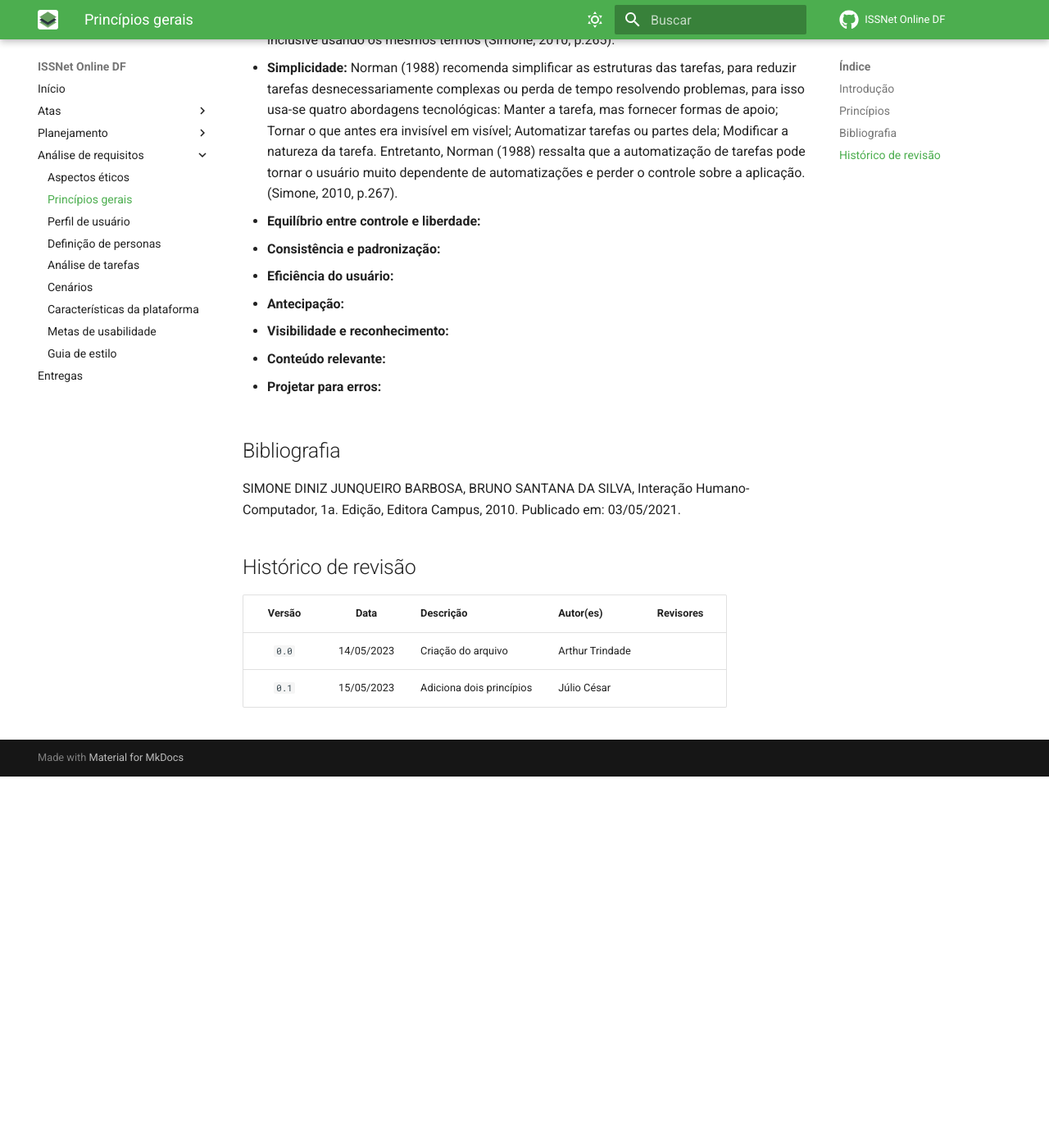
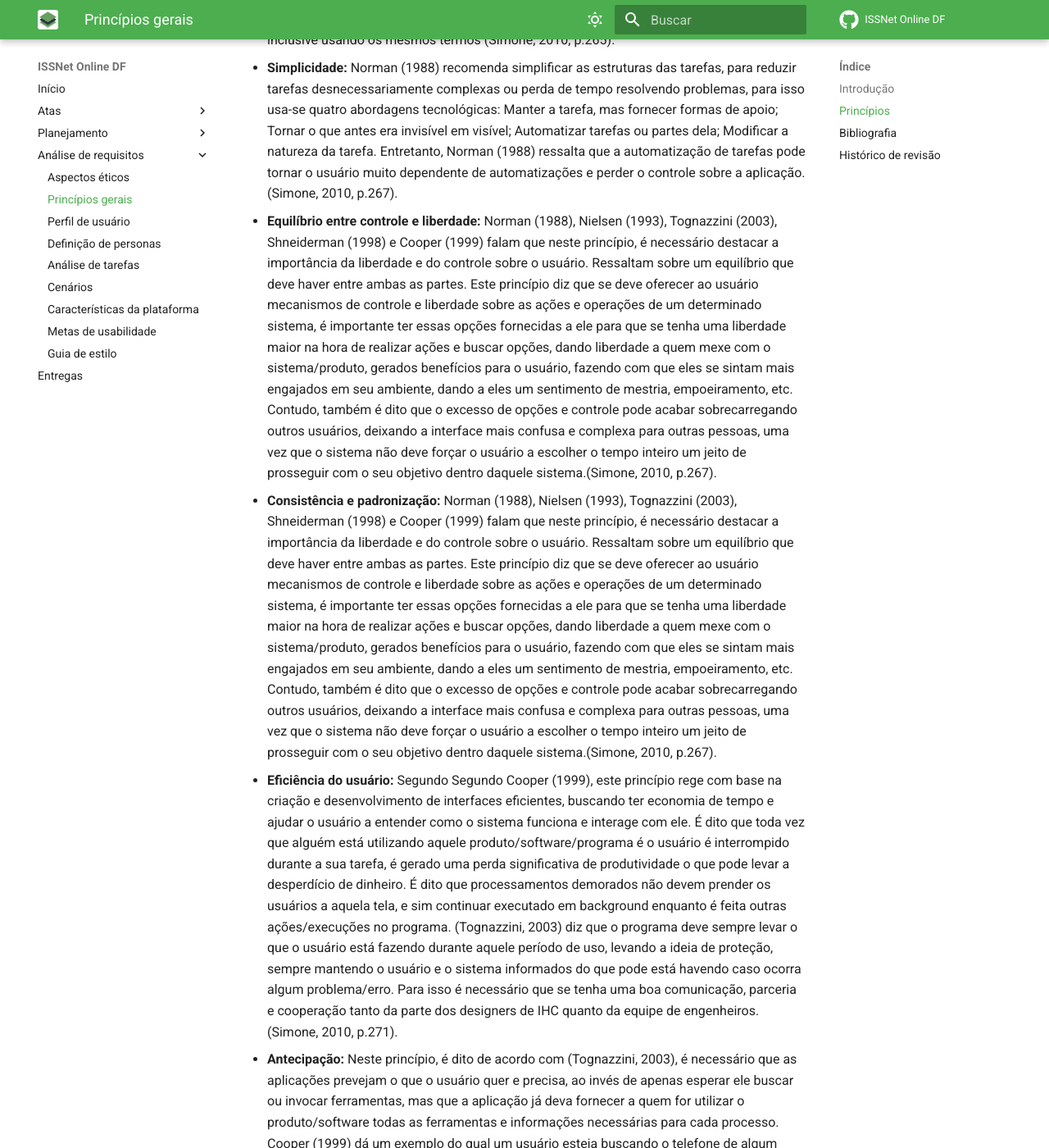
Before and after one commit to Interacao-Humano-Computador/2023.1-ISSNet, an MkDocs documentation site: the page built from gitpages/docs/analise_de_requisitos/principios_gerais.md, in a window 1280 px wide and 1400 px high, scrolled down 618 px. Shown: the whole window at 82% size. Built offline with MkDocs 1.6.1 and Material for MkDocs 9.7.7, drawn with Linux system fonts in a browser that asks for light colours; comment, search, counter and statistics services are not loaded; before the commit the page ends 1565 px from its top, so only the background shows below that; some of the changed text lies outside the part shown.

Commit message:
Update principios_gerais.md

```diff
--- a/gitpages/docs/analise_de_requisitos/principios_gerais.md
+++ b/gitpages/docs/analise_de_requisitos/principios_gerais.md
@@ -7,13 +7,13 @@ A literatura de Interação Humano Computador tem muitos princípios, diretrizes
 - **Correspondência com as expectativas do usuário**: Sempre que possível o designer deve utilizar jargões, expressões e metáforas que correspondem com atividades do mundo real, para evitar que o usuário tenha que memorizar ou pensar muito sobre termos ou ações para realizar uma tarefa, por exemplo: um site de compras atua similar ao de uma loja real, primeiro você busca o produto, depois de seleciona-lo você o coloca no carrinho e procede para o caixa para realizar o pagamento, o mesmo processo que em um site de compras, inclusive usando os mesmos termos (Simone, 2010, p.265).
 - **Simplicidade:** Norman (1988) recomenda simplificar as estruturas das tarefas, para reduzir tarefas desnecessariamente complexas ou perda de tempo resolvendo problemas, para isso usa-se quatro abordagens tecnológicas: Manter a tarefa, mas fornecer formas de apoio; Tornar o que antes era invisível em visível; Automatizar tarefas ou partes dela; Modificar a natureza da tarefa. Entretanto, Norman (1988) ressalta que a automatização de tarefas pode tornar o usuário muito dependente de automatizações e perder o controle sobre a aplicação. (Simone, 2010, p.267).
 
-- **Equilíbrio entre controle e liberdade:**
+- **Equilíbrio entre controle e liberdade:** Norman (1988), Nielsen (1993), Tognazzini (2003), Shneiderman (1998) e Cooper (1999) falam que neste princípio, é necessário destacar a importância da liberdade e do controle sobre o usuário. Ressaltam sobre um equilíbrio que deve haver entre ambas as partes. Este princípio diz que se deve oferecer ao usuário mecanismos de controle e liberdade sobre as ações e operações de um determinado sistema, é importante ter essas opções fornecidas a ele para que se tenha uma liberdade maior na hora de realizar ações e buscar opções, dando liberdade a quem mexe com o sistema/produto, gerados benefícios para o usuário, fazendo com que eles se sintam mais engajados em seu ambiente, dando a eles um sentimento de mestria, empoeiramento, etc. Contudo, também é dito que o excesso de opções e controle pode acabar sobrecarregando outros usuários, deixando a interface mais confusa e complexa para outras pessoas, uma vez que o sistema não deve forçar o usuário a escolher o tempo inteiro um jeito de prosseguir com o seu objetivo dentro daquele sistema.(Simone, 2010, p.267).
 
-- **Consistência e padronização:**
+- **Consistência e padronização:** Norman (1988), Nielsen (1993), Tognazzini (2003), Shneiderman (1998) e Cooper (1999) falam que neste princípio, é necessário destacar a importância da liberdade e do controle sobre o usuário. Ressaltam sobre um equilíbrio que deve haver entre ambas as partes. Este princípio diz que se deve oferecer ao usuário mecanismos de controle e liberdade sobre as ações e operações de um determinado sistema, é importante ter essas opções fornecidas a ele para que se tenha uma liberdade maior na hora de realizar ações e buscar opções, dando liberdade a quem mexe com o sistema/produto, gerados benefícios para o usuário, fazendo com que eles se sintam mais engajados em seu ambiente, dando a eles um sentimento de mestria, empoeiramento, etc. Contudo, também é dito que o excesso de opções e controle pode acabar sobrecarregando outros usuários, deixando a interface mais confusa e complexa para outras pessoas, uma vez que o sistema não deve forçar o usuário a escolher o tempo inteiro um jeito de prosseguir com o seu objetivo dentro daquele sistema.(Simone, 2010, p.267).
 
-- **Eficiência do usuário:**
+- **Eficiência do usuário:** Segundo Segundo Cooper (1999), este princípio rege com base na criação e desenvolvimento de interfaces eficientes, buscando ter economia de tempo e ajudar o usuário a entender como o sistema funciona e interage com ele. É dito que toda vez que alguém está utilizando aquele produto/software/programa é o usuário é interrompido durante a sua tarefa, é gerado uma perda significativa de produtividade o que pode levar a desperdício de dinheiro. É dito que processamentos demorados não devem prender os usuários a aquela tela, e sim continuar executado em background enquanto é feita outras ações/execuções no programa. (Tognazzini, 2003) diz que o programa deve sempre levar o que o usuário está fazendo durante aquele período de uso, levando a ideia de proteção, sempre mantendo o usuário e o sistema informados do que pode está havendo caso ocorra algum problema/erro. Para isso é necessário que se tenha uma boa comunicação, parceria e cooperação tanto da parte dos designers de IHC quanto da equipe de engenheiros.(Simone, 2010, p.271).
 
-- **Antecipação:**
+- **Antecipação:** Neste princípio, é dito de acordo com (Tognazzini, 2003), é necessário que as aplicações prevejam o que o usuário quer e precisa, ao invés de apenas esperar ele buscar ou invocar ferramentas, mas que a aplicação já deva fornecer a quem for utilizar o produto/software todas as ferramentas e informações necessárias para cada processo. Cooper (1999) dá um exemplo do qual um usuário esteja buscando o telefone de algum restaurante e o software deve prever que além de mostrar o número, deve mostrar também os horários e localidade, antecipando o que ele precisa. Tognazzini da destaque na questão dos valores a serem definidos, uma vez que são de extrema importância esses valores já serem bem definidos e de fácil alteração para valores específicos.(Simone, 2010, p.271).
 
 - **Visibilidade e reconhecimento:**
 
```
Also changed, not shown: other parts of gitpages/docs/analise_de_requisitos/principios_gerais.md (+1 -0 lines).
